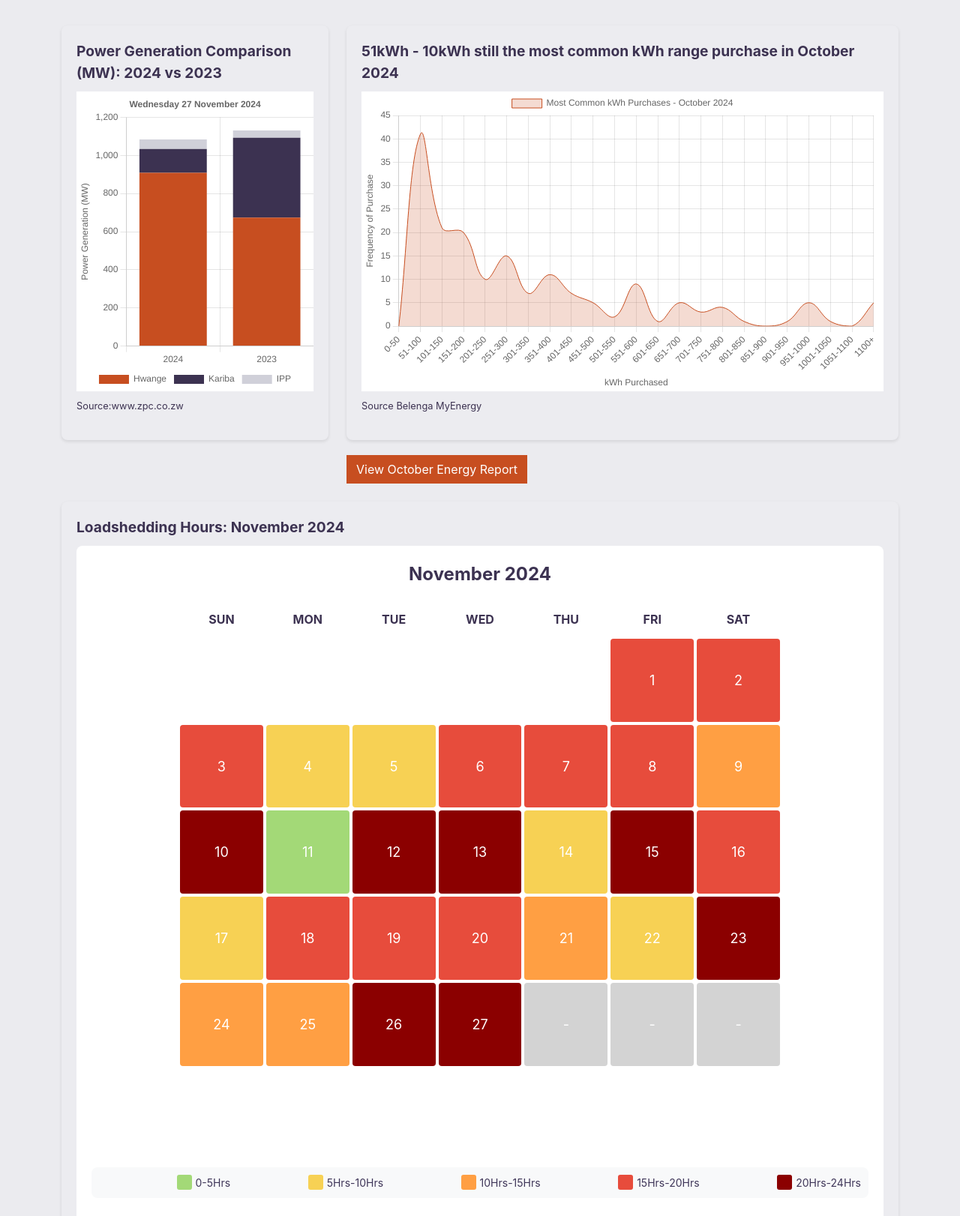
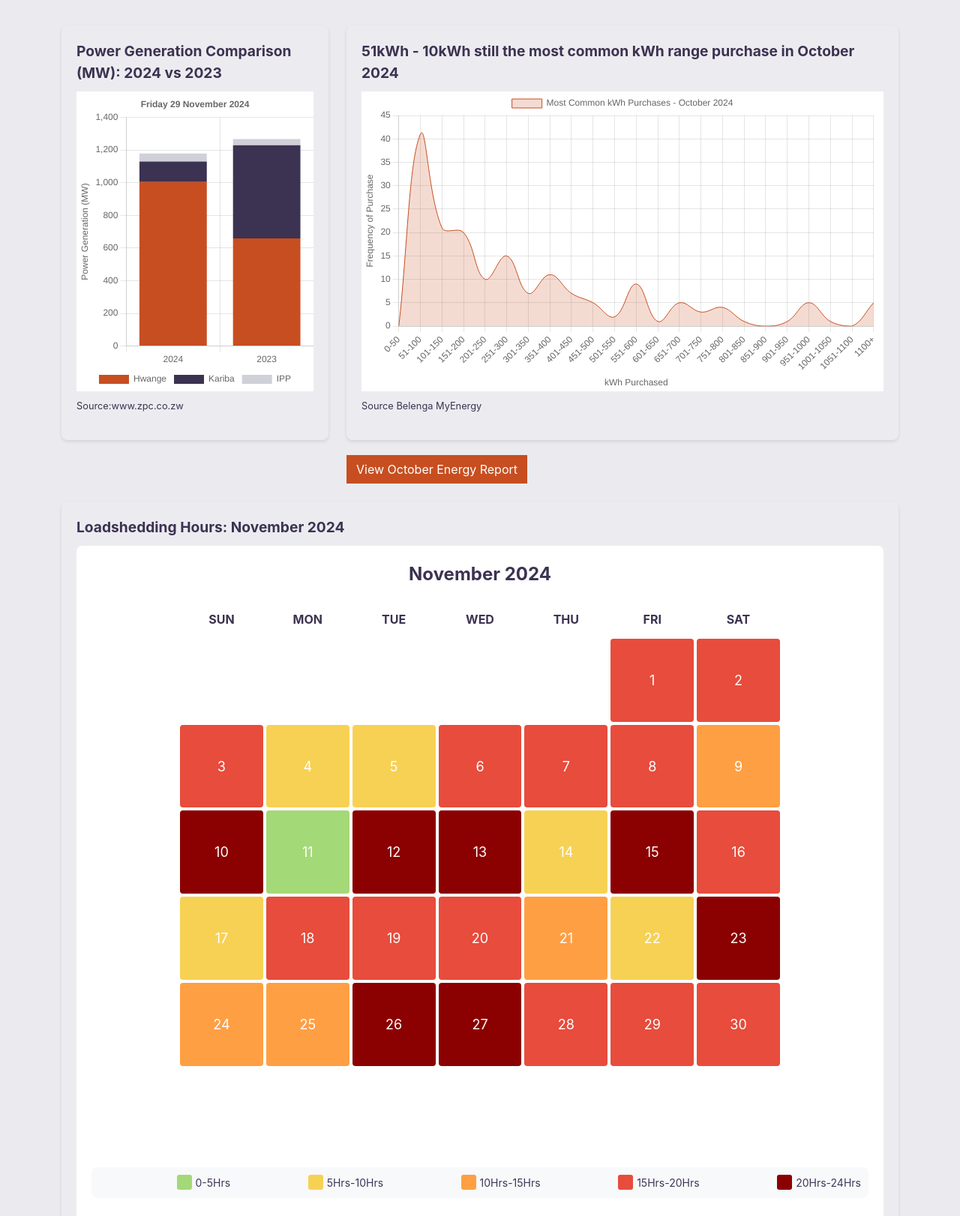
Before and after one commit to meterwatch/meterwatch.github.io, a plain HTML site: page index.html in a window 1280 px wide. Shown: the part 780-2402 px from the top of the page at 75% size. Drawn offline with nearby package versions, Linux system fonts and the light colour scheme.

Commit message:
MOnday update

```diff
--- a/index.html
+++ b/index.html
@@ -576,9 +576,9 @@
                             <div class="day" style="background-color: #FF9F43;" data-value="10Hrs-15Hrs">25<span class="day-tooltip">November 2024</span></div>
                             <div class="day" style="background-color: #8B0000;" data-value="20Hrs-24Hrs">26<span class="day-tooltip">November 2024</span></div>
                             <div class="day" style="background-color: #8B0000;" data-value="20Hrs-24Hrs">27<span class="day-tooltip">November 2024</span></div>
-                            <div class="day" style="background-color: #D3D3D3;" data-value="00">-<span class="day-tooltip">Value: -</span></div>
-                            <div class="day" style="background-color: #D3D3D3;" data-value="00">-<span class="day-tooltip">Value: -</span></div>
-                            <div class="day" style="background-color: #D3D3D3;" data-value="00">-<span class="day-tooltip">Value: -</span></div>
+                            <div class="day" style="background-color: #E74C3C;" data-value="15Hrs-20Hrs">28<span class="day-tooltip">November 2024</span></div>
+                            <div class="day" style="background-color: #E74C3C;" data-value="15Hrs-20Hrs">29<span class="day-tooltip">November 2024</span></div>
+                            <div class="day" style="background-color: #E74C3C;" data-value="15Hrs-20Hrs">30<span class="day-tooltip">November 2024</span></div>
                             <div class="day empty"></div>
                             <div class="day empty"></div>
 
@@ -811,17 +811,17 @@
 		            datasets: [
 		                {
 		                    label: 'Hwange',
-		                    data: [909, 674],
+		                    data: [1004, 659],
 		                    backgroundColor: '#c74e20', // Color for Hwange
 		                },
 		                {
 		                    label: 'Kariba',
-		                    data: [124.5, 418],
+		                    data: [124.5, 570],
 		                    backgroundColor: '#3c3251', // Color for Kariba
 		                },
 		                {
 		                    label: 'IPP',
-		                    data: [50, 39],
+		                    data: [50, 37],
 		                    backgroundColor: '#D0D0D9', // Color for IPP
 		                }
 		            ]
@@ -835,7 +835,7 @@
 		                },
 		                title: {
 		                    display: true,
-		                    text: 'Wednesday 27 November 2024'
+		                    text: 'Friday 29 November 2024'
 		                }
 		            },
 		            scales: {
```
